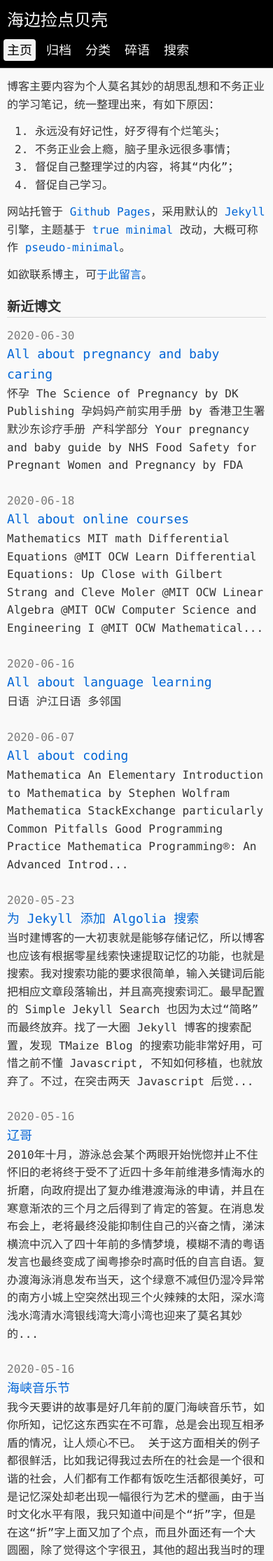
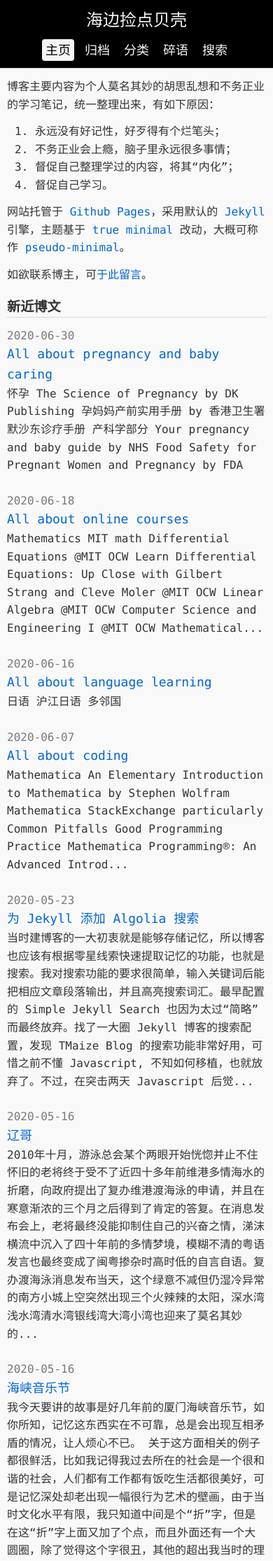
Before and after one commit to xienotes/xienotes.github.io, a Jekyll site: the page built from index.html, in a window 390 px wide. Shown: the top 2231 px of the page at 70% size. Built offline with Jekyll 4.4.1, drawn with Linux system fonts in a browser that asks for light colours.

Commit message:
change back

```diff
--- a/assets/css/shared.css
+++ b/assets/css/shared.css
@@ -351,18 +351,17 @@ a.post-tag {
         margin-left: 0px;
     }
     .site-name {
-        /* text-align: center; */
-        /* margin: 0 0px 10px 0px; */
-        margin-left: 10px;
+        text-align: center;
+        margin: 0 0px 10px 0px;
     }
     .site-name-text {
         font-size: x-large;
     }
-    /* ul.nav-list { */
-        /* width: 100%; */
-        /* margin: auto; */
-        /* text-align: center; */
-    /* } */
+    ul.nav-list {
+        width: 100%;
+        margin: auto;
+        text-align: center;
+    }
     .nav-item a {
         color: whitesmoke;
         padding: 5px;
```
